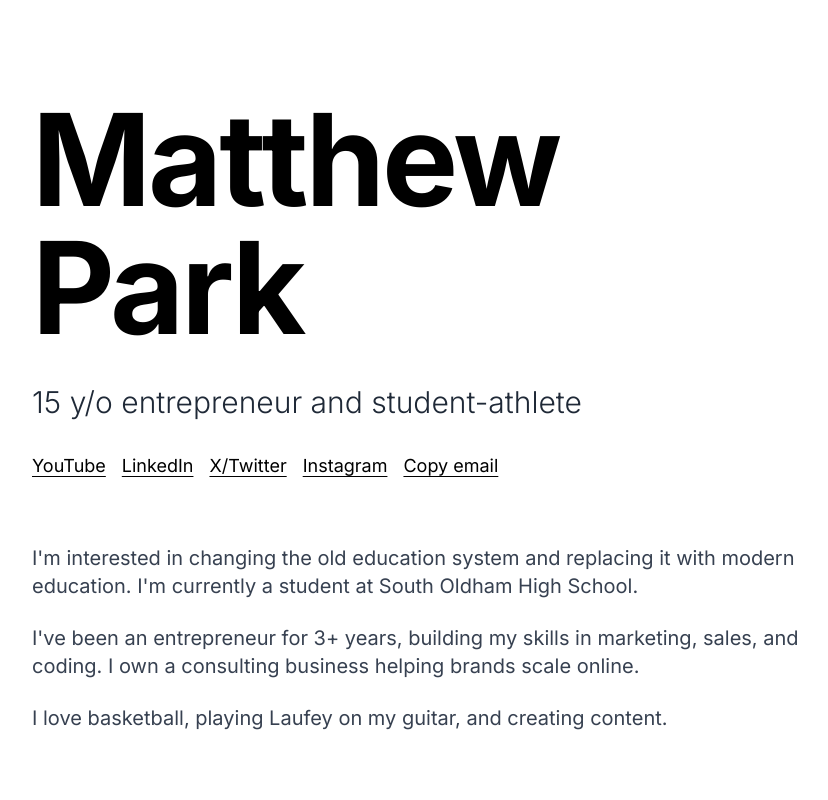
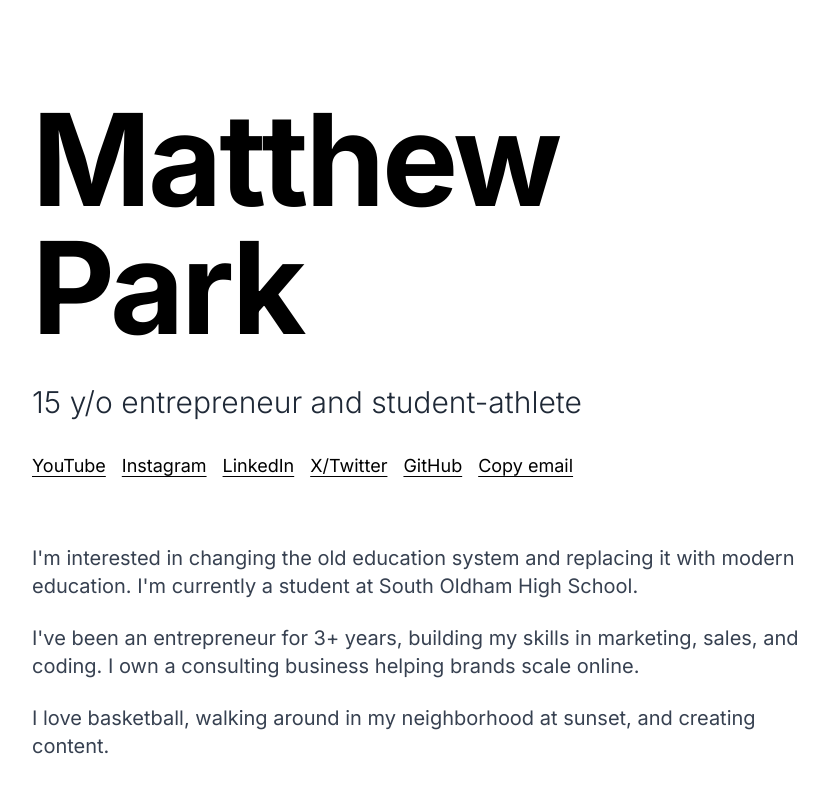
Before and after one commit to mattypark/Matthew-sportfolio, a React (Vite) app: page / in a window 1280 px wide. Shown: the top 800 px of the page, without its empty margins (208-1036 px from the left). Built offline with nearby package versions, Linux system fonts and the light colour scheme.

Commit message:
additional

```diff
--- a/src/components/Portfolio.jsx
+++ b/src/components/Portfolio.jsx
@@ -6,9 +6,10 @@ const Portfolio = () => {
   // Social media links - update with your actual profiles
   const socialLinks = [
     { name: 'YouTube', url: 'https://www.youtube.com/@Mattyparkkk' },
+    { name: 'Instagram', url: 'https://www.instagram.com/matty.park/' },
     { name: 'LinkedIn', url: 'https://www.linkedin.com/in/matthew-park-487889350/' },
     { name: 'X/Twitter', url: 'https://x.com/MattyparkW' },
-    { name: 'Instagram', url: 'https://www.instagram.com/matty.park/' },
+    { name: 'GitHub', url: 'https://github.com/mattypark' },
   ]
 
   const [currentTime, setCurrentTime] = useState(new Date())
@@ -75,7 +76,7 @@ const Portfolio = () => {
               I've been an entrepreneur for 3+ years, building my skills in marketing, sales, and coding. I own a consulting business helping brands scale online.
             </p>
             <p>
-              I love basketball, playing Laufey on my guitar, and creating content.
+              I love basketball, walking around in my neighborhood at sunset, and creating content.
             </p>
           </div>
         </section>
```
